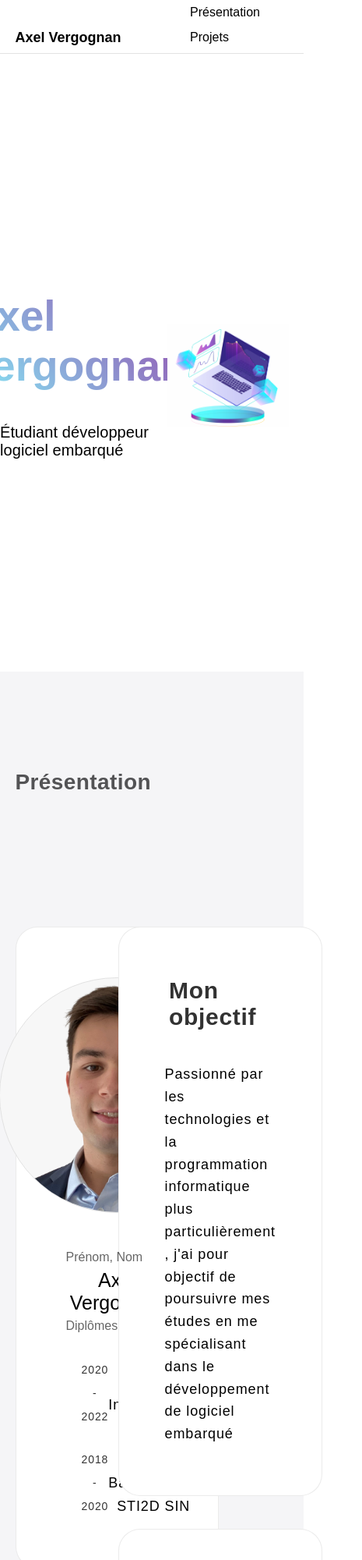
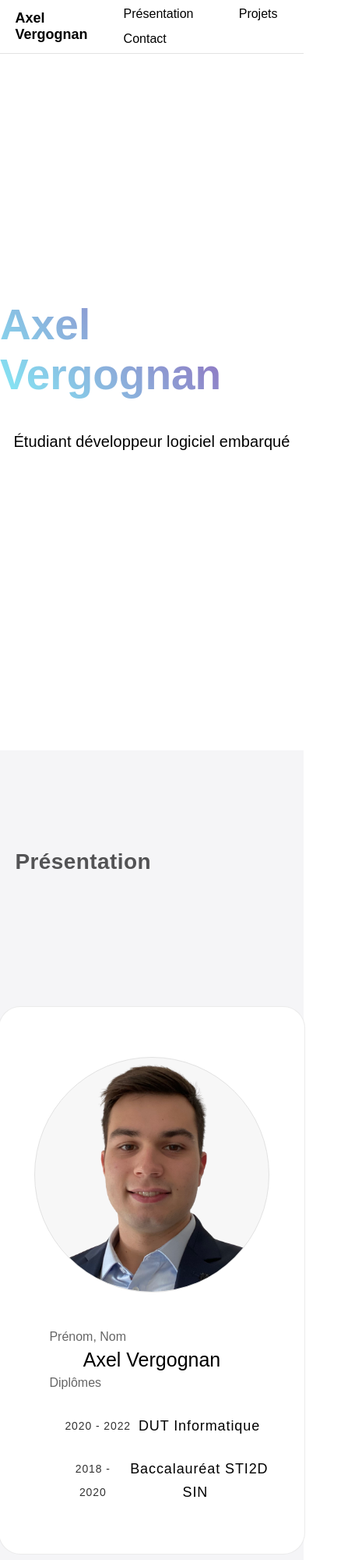
Before and after one commit to axelvergognan/Portfolio, a plain HTML site: page index.html in a window 390 px wide. Shown: the top 2000 px of the page at 78% size, 465 px wide, since content can reach past the window. Drawn offline with Linux system fonts and the light colour scheme.

Commit message:
add responsive

```diff
--- a/index.html
+++ b/index.html
@@ -3,6 +3,7 @@
     <head>
         <meta charset="UTF-8"/>
         <link rel="stylesheet" type="text/css" href="main.css">
+        <link rel="stylesheet" type="text/css" href="responsive.css">
         <script src="https://cdnjs.cloudflare.com/ajax/libs/font-awesome/6.0.0-beta3/js/all.min.js" integrity="sha512-fzff82+8pzHnwA1mQ0dzz9/E0B+ZRizq08yZfya66INZBz86qKTCt9MLU0NCNIgaMJCgeyhujhasnFUsYMsi0Q==" crossorigin="anonymous" referrerpolicy="no-referrer"></script>
         <title>Axel Vergognan</title>
     </head>
--- a/main.css
+++ b/main.css
@@ -73,11 +73,12 @@ body{
 }
 
 .hero{
-    height: 90%;
     display: flex;
     flex-wrap: wrap;
     background-color: white;
     padding-top: 12vh;
+    padding-bottom: 12vh;
+    height: 90%;
 }
 
 .hero-left, .hero-right{
@@ -104,10 +105,6 @@ body{
 
 .img-av{
     width: 80%;
-}
-
-.main{
-
 }
 
 .section-1, .section-2, .section-3{
@@ -292,7 +289,6 @@ body{
 }
 
 .box-form{
-    width: 90%;
     border-radius: 28px;
     background-color: white;
     border: 1px solid hsla(0,0%,51.4%,.16);
--- /dev/null
+++ b/responsive.css
@@ -0,0 +1,51 @@
+@media screen and (max-width: 130ch) {
+
+    .hero-right{
+        display: none;
+    }
+
+    .hero-left, .hero-right, .box-project{
+        width: 100%;
+    }
+
+    .box-project{
+        margin-bottom: 7vh;
+    }
+
+    .container-section-1, .table-projects{
+        flex-direction: column;
+        justify-content: center;
+    }
+
+    .left-container-section, .right-container-section{
+        width: 100%;
+    }
+
+    .left-container-section{
+        display: flex;
+        flex-wrap: wrap;
+        justify-content: center;
+        align-items: center;
+    }
+
+    .contact-form{
+        width: 100%;
+    }
+
+    .form-line{
+        flex-wrap: nowrap;
+    }
+
+    .container-nav-main{
+        justify-content: space-between;
+    }
+
+    .logo-nav-main{
+        width: auto;
+    }
+
+    .menu-nav-main{
+        width: 70%;
+    }
+
+}
```
Also changed, not shown: 2 other files.
